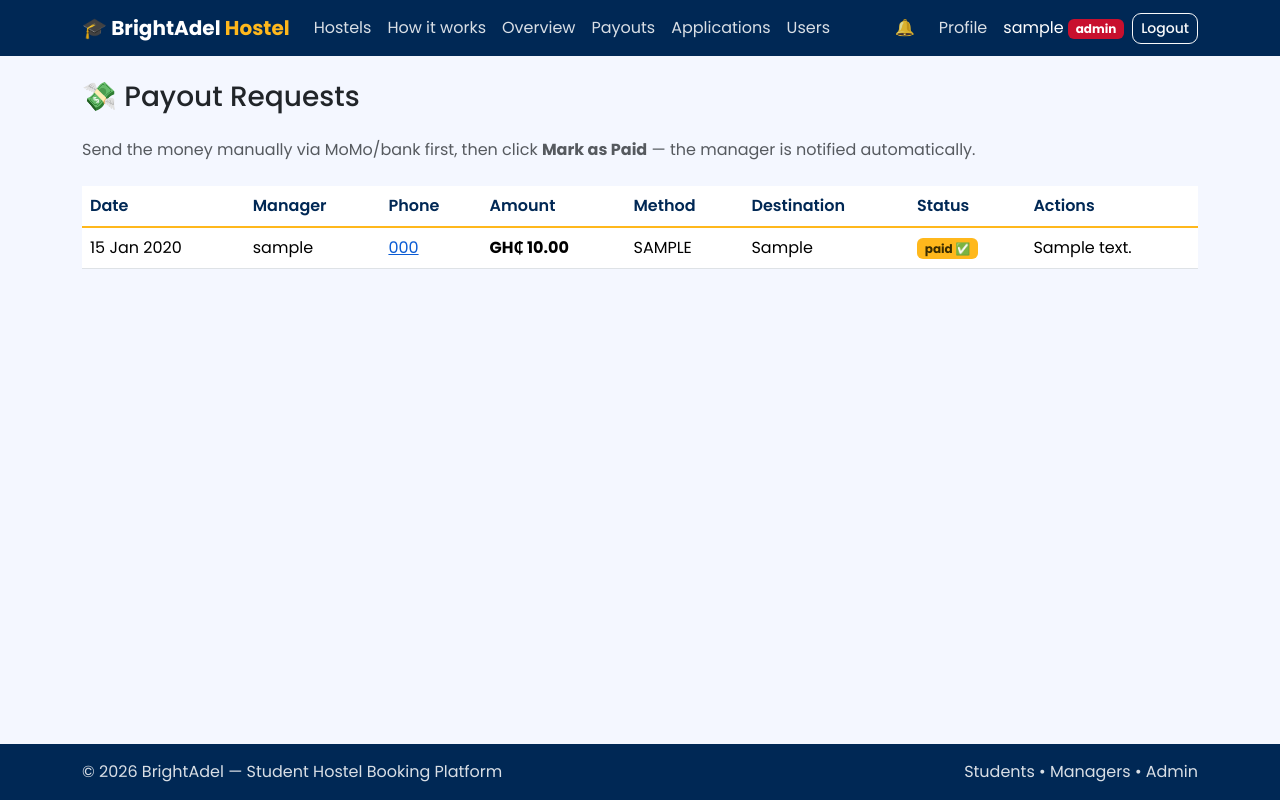
After one commit to okaibright30-lab/brightAdel-hostel, a Flask app: page /admin/payouts in a window 1280 px wide. The commit adds this page. Run offline with Flask 3, Linux system fonts and the light colour scheme; a user stored in the database is signed in; tables that the repository leaves empty hold one stand-in row (values such as "Sample post").

Commit message:
v4.4: manager payout requests + admin payout approvals

```diff
--- a/app.py
+++ b/app.py
@@ -124,7 +124,6 @@ def to_international(phone):
 
 
 def send_sms(phone, message):
-    """Send SMS via a real provider when SMS_API_KEY is set; otherwise demo mode."""
     if not SMS_API_KEY:
         print(f"[SMS DEMO] To {phone}: {message}")
         return True
@@ -186,6 +185,29 @@ def notify(user_id, message):
     db.session.add(Notification(user_id=user_id, message=message))
 
 
+def manager_gross(user):
+    hostel_ids = [h.id for h in user.hostels]
+    if not hostel_ids:
+        return Decimal("0")
+    value = db.session.query(
+        db.func.coalesce(db.func.sum(Payment.amount), 0)
+    ).select_from(Payment).join(Booking).join(Room).filter(
+        Room.hostel_id.in_(hostel_ids),
+        Payment.status == "success",
+    ).scalar()
+    return Decimal(str(value))
+
+
+def manager_requested(user):
+    value = db.session.query(
+        db.func.coalesce(db.func.sum(PayoutRequest.amount), 0)
+    ).filter(
+        PayoutRequest.manager_id == user.id,
+        PayoutRequest.status.in_(["pending", "paid"]),
+    ).scalar()
+    return Decimal(str(value))
+
+
 # -----------------------------
 # Models
 # -----------------------------
@@ -378,6 +400,22 @@ class Announcement(db.Model):
     title = db.Column(db.String(120), nullable=False)
     body = db.Column(db.Text, nullable=False)
     created_at = db.Column(db.DateTime, default=utcnow)
+
+
+class PayoutRequest(db.Model):
+    __tablename__ = "payout_requests"
+
+    id = db.Column(db.Integer, primary_key=True)
+    manager_id = db.Column(db.Integer, db.ForeignKey("users.id"), nullable=False)
+    amount = db.Column(db.Numeric(10, 2), nullable=False)
+    method = db.Column(db.String(20), nullable=False)
+    destination = db.Column(db.String(200), nullable=False)
+    status = db.Column(db.String(20), nullable=False, default="pending")
+    admin_note = db.Column(db.String(255), nullable=True)
+    created_at = db.Column(db.DateTime, default=utcnow)
+    paid_at = db.Column(db.DateTime, nullable=True)
+
+    manager = db.relationship("User", backref="payout_requests")
 
 
 # -----------------------------
@@ -1267,7 +1305,7 @@ def review_new(booking_id):
 
 
 # -----------------------------
-# Manager: hostels, rooms, photos, bookings, receipts, export
+# Manager: hostels, rooms, photos, bookings, receipts, export, payouts
 # -----------------------------
 
 @app.route("/manager")
@@ -1298,6 +1336,54 @@ def manager_dashboard():
         booked_slots=booked_slots,
         available_slots=total_slots - booked_slots,
         bookings=bookings,
+    )
+
+
+@app.route("/manager/payouts", methods=["GET", "POST"])
+@role_required("manager")
+def manager_payouts():
+    if request.method == "POST":
+        raw_amount = request.form.get("amount", type=float)
+        amount = money(raw_amount) if raw_amount else Decimal("0")
+        method = request.form.get("method", "")
+        destination = request.form.get("destination", "").strip()
+
+        available = manager_gross(current_user) - manager_requested(current_user)
+
+        if method not in ["momo", "bank"]:
+            flash("Choose MoMo or Bank.", "danger")
+        elif not destination:
+            flash("Enter the account that should receive the money.", "danger")
+        elif amount <= 0:
+            flash("Enter a valid amount.", "danger")
+        elif amount > available:
+            flash(f"You can request at most GH₵ {available}.", "danger")
+        else:
+            payout = PayoutRequest(
+                manager_id=current_user.id,
+                amount=amount,
+                method=method,
+                destination=destination,
+            )
+            db.session.add(payout)
+
+            for admin in User.query.filter_by(role="admin").all():
+                notify(admin.id, f"💸 Payout request: {current_user.username} requests GH₵ {amount} ({method.upper()}).")
+
+            db.session.commit()
+            flash("Payout request sent to the admin. You'll be notified when it's paid.", "success")
+            return redirect(url_for("manager_payouts"))
+
+    payouts = PayoutRequest.query.filter_by(manager_id=current_user.id).order_by(PayoutRequest.created_at.desc()).all()
+    gross = manager_gross(current_user)
+    requested = manager_requested(current_user)
+
+    return render_template(
+        "manager_payouts.html",
+        payouts=payouts,
+        gross=gross,
+        requested=requested,
+        available=gross - requested,
     )
 
 
@@ -1623,7 +1709,7 @@ def booking_request_checkout(booking_id):
 
 
 # -----------------------------
-# Admin: oversight + applications + hostel removal + announcements
+# Admin: oversight, applications, hostel removal, announcements, payouts
 # -----------------------------
 
 @app.route("/admin")
@@ -1646,14 +1732,10 @@ def admin_dashboard():
 
     manager_rows = []
     for m in User.query.filter_by(role="manager").order_by(User.username).all():
-        hostel_ids = [h.id for h in m.hostels]
-        gross = Decimal("0")
-        if hostel_ids:
-            value = db.session.query(db.func.coalesce(db.func.sum(Payment.amount), 0)).select_from(Payment).join(Booking).join(Room).filter(Room.hostel_id.in_(hostel_ids), Payment.status == "success").scalar()
-            gross = Decimal(str(value))
+        gross = manager_gross(m)
         manager_rows.append({
             "manager": m,
-            "hostels": len(hostel_ids),
+            "hostels": len(m.hostels),
             "gross": gross,
         })
 
@@ -1676,6 +1758,48 @@ def admin_dashboard():
         announcements=announcements,
         recent_bookings=recent_bookings,
     )
+
+
+@app.route("/admin/payouts")
+@role_required("admin")
+def admin_payouts():
+    payouts = PayoutRequest.query.order_by(PayoutRequest.created_at.desc()).all()
+    return render_template("admin_payouts.html", payouts=payouts)
+
+
+@app.route("/admin/payouts/<int:payout_id>/pay", methods=["POST"])
+@role_required("admin")
+def admin_payout_pay(payout_id):
+    payout = db.session.get(PayoutRequest, payout_id) or abort(404)
+
+    if payout.status != "pending":
+        flash("This payout was already handled.", "warning")
+    else:
+        payout.status = "paid"
+        payout.paid_at = utcnow()
+        notify(payout.manager_id, f"✅ Your payout of GH₵ {payout.amount} has been sent to: {payout.destination}.")
+        db.session.commit()
+        flash("Payout marked as PAID. The manager has been notified.", "success")
+
+    return redirect(url_for("admin_payouts"))
+
+
+@app.route("/admin/payouts/<int:payout_id>/reject", methods=["POST"])
+@role_required("admin")
+def admin_payout_reject(payout_id):
+    payout = db.session.get(PayoutRequest, payout_id) or abort(404)
+
+    if payout.status != "pending":
+        flash("This payout was already handled.", "warning")
+    else:
+        note = request.form.get("note", "").strip()
+        payout.status = "rejected"
+        payout.admin_note = note
+        notify(payout.manager_id, f"❌ Your payout request of GH₵ {payout.amount} was rejected. {note}")
+        db.session.commit()
+        flash("Payout rejected. The manager has been notified.", "success")
+
+    return redirect(url_for("admin_payouts"))
 
 
 @app.route("/admin/announcements", methods=["POST"])
@@ -1822,10 +1946,6 @@ def admin_user_delete(user_id):
 # Seed: backend admin ONLY
 # -----------------------------
 
-# -----------------------------
-# Seed: backend admin ONLY
-# -----------------------------
-
 @app.cli.command("seed")
 def seed_db():
     db.create_all()
--- /dev/null
+++ b/templates/admin_payouts.html
@@ -0,0 +1,69 @@
+{% extends "base.html" %}
+
+{% block title %}Payout Requests | BrightAdel{% endblock %}
+
+{% block content %}
+
+<h1 class="h3 mb-4">💸 Payout Requests</h1>
+
+<p class="text-muted mb-4">
+    Send the money manually via MoMo/bank first, then click <strong>Mark as Paid</strong> —
+    the manager is notified automatically.
+</p>
+
+<div class="table-responsive">
+    <table class="table table-hover align-middle">
+        <thead>
+            <tr>
+                <th>Date</th>
+                <th>Manager</th>
+                <th>Phone</th>
+                <th>Amount</th>
+                <th>Method</th>
+                <th>Destination</th>
+                <th>Status</th>
+                <th>Actions</th>
+            </tr>
+        </thead>
+        <tbody>
+            {% for p in payouts %}
+                <tr>
+                    <td>{{ p.created_at.strftime("%d %b %Y") }}</td>
+                    <td>{{ p.manager.username }}</td>
+                    <td><a href="tel:{{ p.manager.phone }}">{{ p.manager.phone }}</a></td>
+                    <td class="fw-bold">GH₵ {{ "%.2f"|format(p.amount) }}</td>
+                    <td>{{ p.method|upper }}</td>
+                    <td>{{ p.destination }}</td>
+                    <td>
+                        {% if p.status == "pending" %}
+                            <span class="badge text-bg-warning">pending</span>
+                        {% elif p.status == "paid" %}
+                            <span class="badge text-bg-success">paid ✅</span>
+                        {% else %}
+                            <span class="badge text-bg-danger">rejected</span>
+                        {% endif %}
+                    </td>
+                    <td>
+                        {% if p.status == "pending" %}
+                            <div class="d-flex gap-2 align-items-center">
+                                <form method="post" action="{{ url_for('admin_payout_pay', payout_id=p.id) }}">
+                                    <button class="btn btn-sm btn-success">Mark as Paid</button>
+                                </form>
+                                <form method="post" action="{{ url_for('admin_payout_reject', payout_id=p.id) }}" class="d-flex gap-1">
+                                    <input type="text" class="form-control form-control-sm" name="note" placeholder="reason" style="width: 130px;">
+                                    <button class="btn btn-sm btn-outline-danger">Reject</button>
+                                </form>
+                            </div>
+                        {% else %}
+                            {{ p.admin_note or "—" }}
+                        {% endif %}
+                    </td>
+                </tr>
+            {% else %}
+                <tr><td colspan="8">No payout requests yet.</td></tr>
+            {% endfor %}
+        </tbody>
+    </table>
+</div>
+
+{% endblock %}
--- a/templates/base.html
+++ b/templates/base.html
@@ -128,6 +128,9 @@
                             <a class="nav-link" href="{{ url_for('manager_dashboard') }}">Manager Desk</a>
                         </li>
                         <li class="nav-item">
+                            <a class="nav-link" href="{{ url_for('manager_payouts') }}">Payouts</a>
+                        </li>
+                        <li class="nav-item">
                             <a class="nav-link" href="{{ url_for('manager_receipts') }}">Receipts</a>
                         </li>
                         <li class="nav-item">
@@ -136,6 +139,9 @@
                     {% elif current_user.role == "admin" %}
                         <li class="nav-item">
                             <a class="nav-link" href="{{ url_for('admin_dashboard') }}">Overview</a>
+                        </li>
+                        <li class="nav-item">
+                            <a class="nav-link" href="{{ url_for('admin_payouts') }}">Payouts</a>
                         </li>
                         <li class="nav-item">
                             <a class="nav-link" href="{{ url_for('admin_applications') }}">Applications</a>
```
Also changed, not shown: templates/manager_payouts.html (added, +104 -0 lines), readme.txt.
